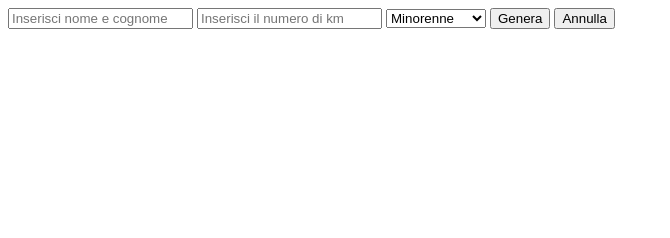
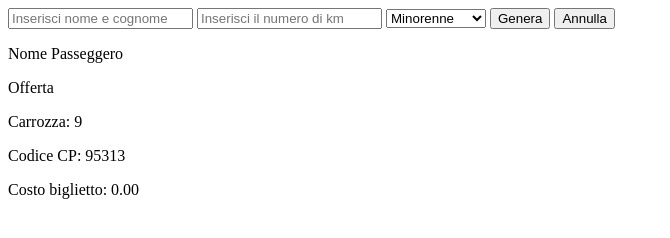
Before and after one commit to alexsircu/js-biglietto-treno-form, a plain HTML site: page index.html in a window 1280 px wide. Both pictures are taken after a click on the button "Genera". Shown: the whole page, without its empty margins (0-670 px from the left). Drawn offline with Linux system fonts and the light colour scheme.

Commit message:
Aggiunto numero carrozza, numero treno, ordinato ciclo for

```diff
--- a/index.html
+++ b/index.html
@@ -20,7 +20,14 @@
 
       <button id="generate" type="button" name="button">Genera</button>
       <button id="delete" type="button" name="button">Annulla</button>
+    </div>
 
+    <div class="">
+      <p>Nome Passeggero</p>
+      <p>Offerta</p>
+      <p id="carriage-number">Carrozza: </p>
+      <p id="trainCode">Codice CP: </p>
+      <p id="price-ticket">Costo biglietto: </p>
 
     </div>
 
--- a/js/script.js
+++ b/js/script.js
@@ -2,7 +2,7 @@
 // Creiamo un finto biglietto del treno con:
 // Nome passeggero
 // Codice treno (numero casuale tra 90000 e 100000 escluso)
-// Numero carrozza (numero casuale tra 1 e 9)
+
 // Prezzo calcolato
 // Categoria selezionata dall'utente (offerta)
 // Aggiungiamo una piccola animazione al click su "Crea" e "Annulla", se clicchiamo su annulla dobbiamo ripulire il form.
@@ -18,10 +18,6 @@ generateTicket.addEventListener('click',
    // eta dell'utente
    var age = document.getElementById("age-range").value;
    console.log(age);
-
-
-
-
    // il prezzo del biglietto è definito in base ai km (0.21 € al km);
    var ticketPricePerKm = 0.21;
 
@@ -29,24 +25,33 @@ generateTicket.addEventListener('click',
    ticketPrice = ticketPrice.toFixed(2);
    console.log("Il prezzo senza sconto è di: " + ticketPrice);
 
+
    var ticketPriceDiscount;
 
-   if (isNaN(numberKm)) {
-     alert("Ha inserito del testo non supportato, riprovare di nuovo");
-   } else {
      if (age == "minorenne") {
        // va applicato uno sconto del 20% per i minorenni;
        ticketPriceDiscount = ticketPrice - ((ticketPrice * 20) / 100);
        ticketPriceDiscount = ticketPriceDiscount.toFixed(2);
        console.log("Il prezzo scontato é: " + ticketPriceDiscount);
+       document.getElementById("price-ticket").innerHTML += ticketPriceDiscount;
      } else if (age == "over65") {
        // va applicato uno sconto del 40% per gli over 65.
        ticketPriceDiscount = ticketPrice - ((ticketPrice * 40) / 100);
        ticketPriceDiscount = ticketPriceDiscount.toFixed(2);
        console.log("Il prezzo scontato é: " + ticketPriceDiscount);
+       document.getElementById("price-ticket").innerHTML += ticketPriceDiscount;
      } else {
-       ticketPriceDiscount = ticketPrice;
+        document.getElementById("price-ticket").innerHTML += ticketPrice;
      }
-   }
+
+   // Numero carrozza (numero casuale tra 1 e 9)
+   var carriageNumber = Math.floor(Math.random() * 9) + 1;
+   console.log(carriageNumber);
+   document.getElementById("carriage-number").innerHTML += carriageNumber;
+   // Codice treno (numero casuale tra 90000 e 100000 escluso)
+   var trainCode = Math.floor(Math.random() *10000) + 90000;
+   console.log(trainCode);
+   document.getElementById("trainCode").innerHTML += trainCode;
+
  }
 );
```
